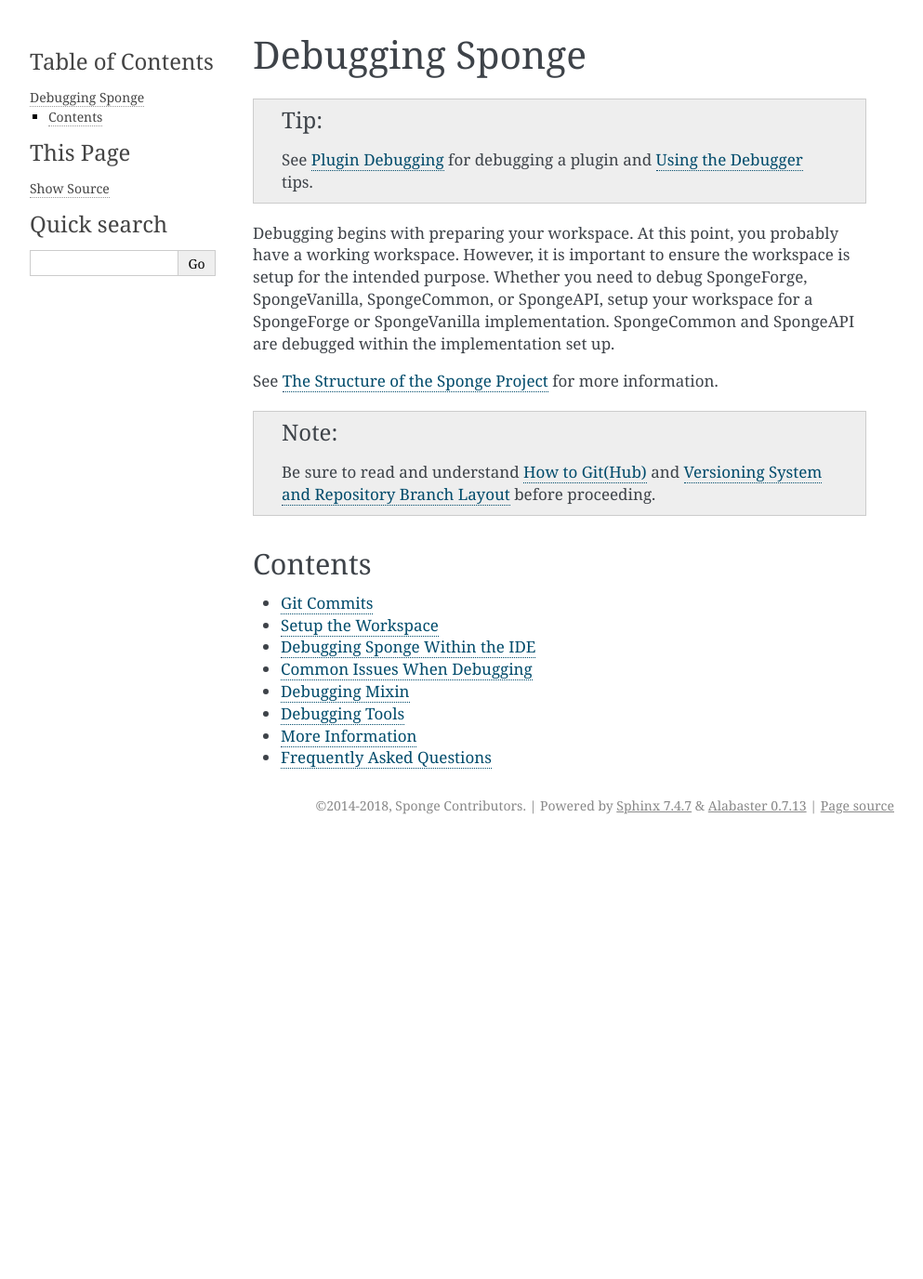
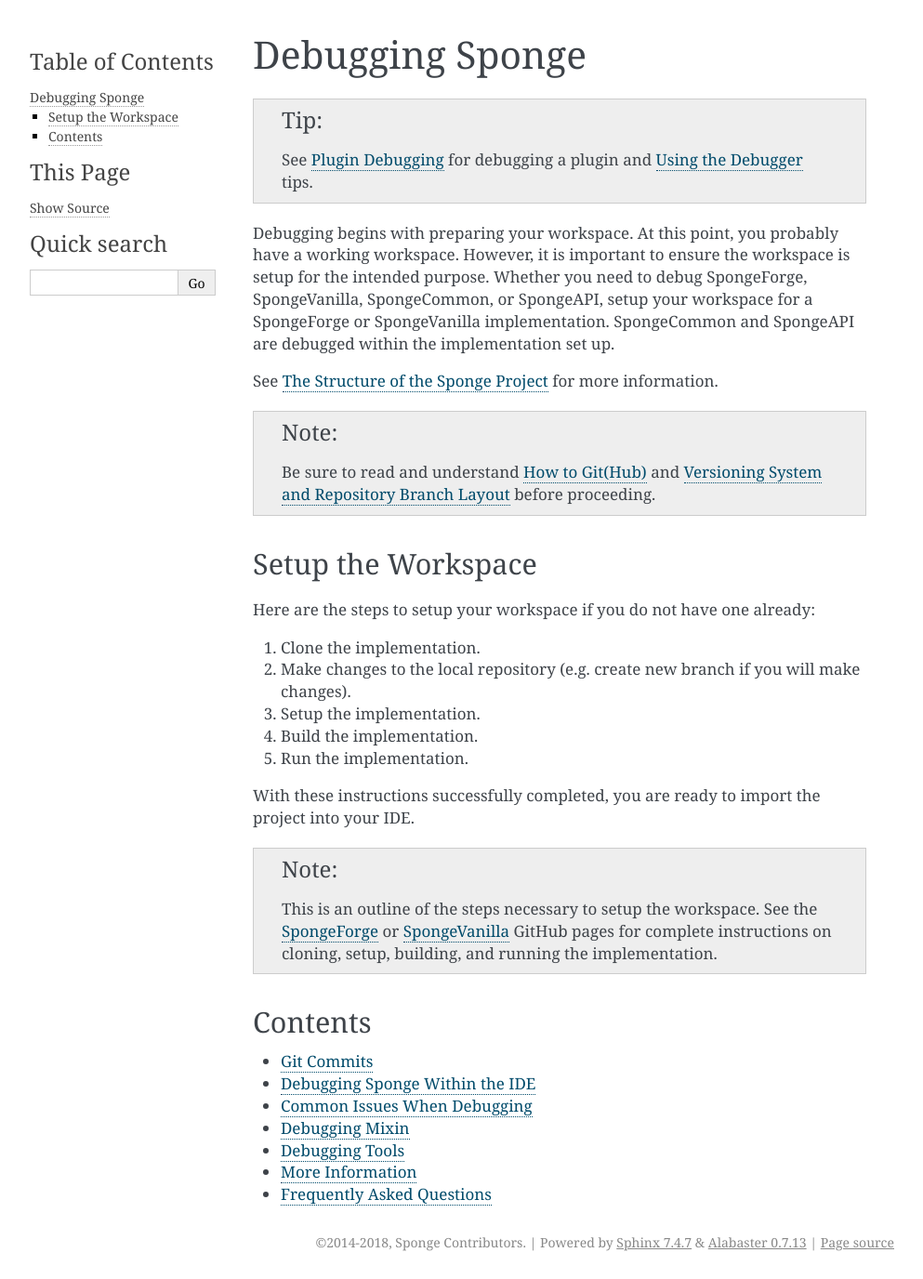
Before and after one commit to SpongePowered/SpongeDocs, a Sphinx documentation site: the page built from source/contributing/implementation/debugging/index.rst, in a window 1280 px wide. Shown: the whole page at 93% size, without its empty margins (148-1141 px from the left). Built offline with Sphinx 7.4.7, drawn with Linux system fonts in a browser that asks for light colours; pages that are not in the unit, such as notebooks, are missing from menus; before the commit the page ends 906 px from its top, so only the background shows below that.

Commit message:
Merged workspace.rst into index.rst

```diff
--- a/source/contributing/implementation/debugging/index.rst
+++ b/source/contributing/implementation/debugging/index.rst
@@ -15,6 +15,25 @@
 .. note::
     Be sure to read and understand :doc:`../../howtogit` and :doc:`../../versioning` before proceeding.
 
+Setup the Workspace
+===================
+
+Here are the steps to setup your workspace if you do not have one already:
+
+1. Clone the implementation.
+2. Make changes to the local repository (e.g. create new branch if you will make changes).
+3. Setup the implementation.
+4. Build the implementation.
+5. Run the implementation.
+
+With these instructions successfully completed, you are ready to import the project into your IDE.
+
+.. note::
+    This is an outline of the steps necessary to setup the workspace. See the `SpongeForge
+    <https://github.com/SpongePowered/SpongeForge>`_ or
+    `SpongeVanilla <https://github.com/SpongePowered/SpongeVanilla>`_ GitHub pages for complete instructions on
+    cloning, setup, building, and running the implementation.
+
 Contents
 ========
 
```
Also changed, not shown: other parts of source/contributing/implementation/debugging/index.rst (+0 -1 lines), source/contributing/implementation/debugging/workspace.rst (deleted, +0 -20 lines).
